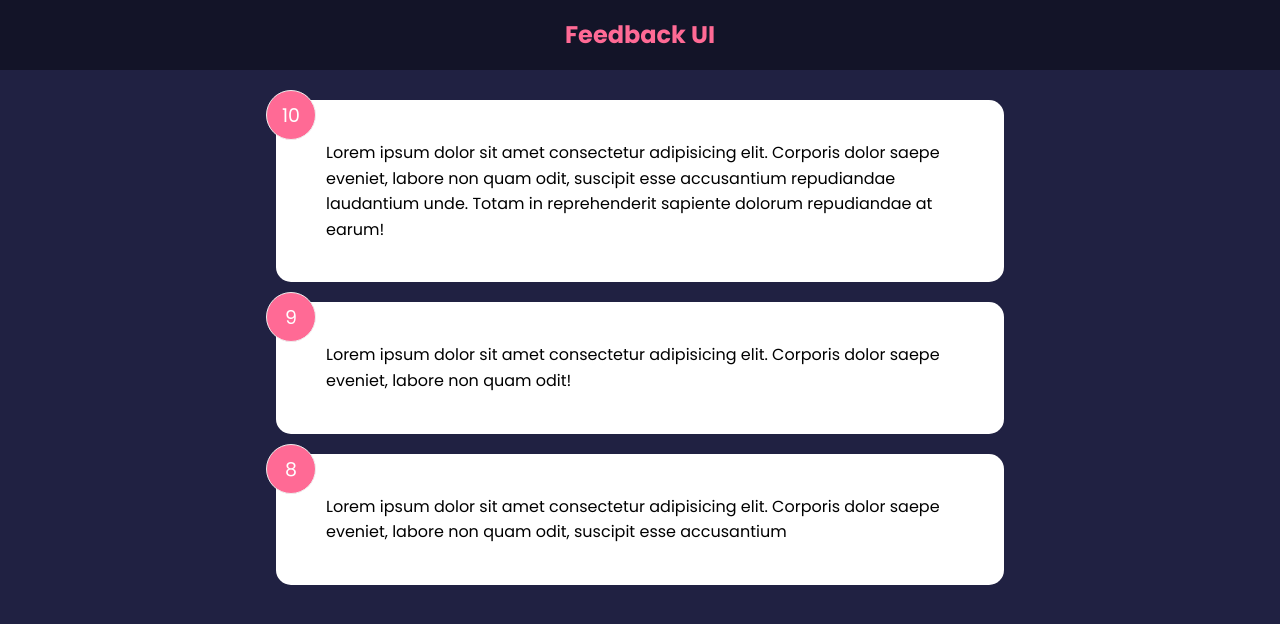
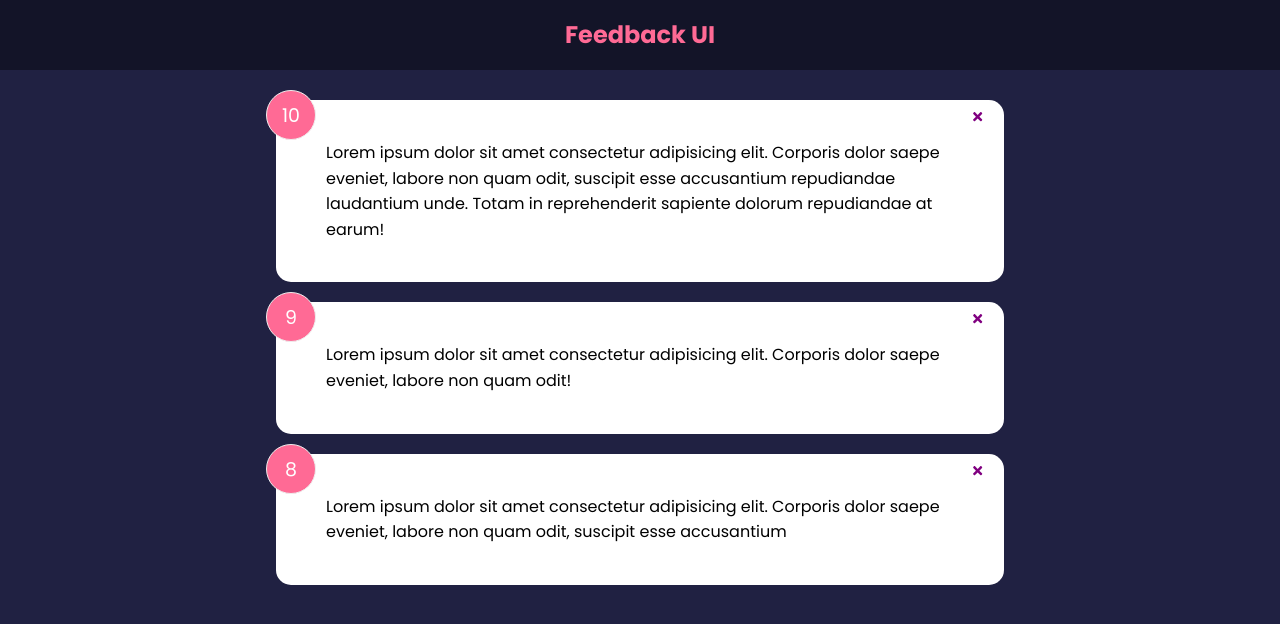
Before and after one commit to obaidurx/feebBack-app, a React (Create React App) app: page / in a window 1280 px wide. Shown: the top 624 px of the page. Built offline with nearby package versions, Linux system fonts and the light colour scheme; the HTML template or start-up script is replaced by a standard one.

Commit message:
added feedback delete option

```diff
--- a/package.json
+++ b/package.json
@@ -9,6 +9,7 @@
     "prop-types": "^15.8.1",
     "react": "^17.0.2",
     "react-dom": "^17.0.2",
+    "react-icons": "^4.3.1",
     "react-scripts": "^2.1.3",
     "web-vitals": "^2.1.4"
   },
--- a/src/App.js
+++ b/src/App.js
@@ -6,11 +6,17 @@
 
 function App() {
   const [feedback, setFeedback] = useState(FeedbackData);
+
+  const deleteFeedback = (id) => {
+    if (window.confirm("Are you sure want to delete ?")) {
+      setFeedback(feedback.filter((item) => item.id !== id));
+    }
+  };
   return (
     <>
       <Header />
       <div className="container">
-        <FeedbackList feedback={feedback} />
+        <FeedbackList feedback={feedback} handleDelete={deleteFeedback} />
       </div>
     </>
   );
--- a/src/components/FeedbackItem.jsx
+++ b/src/components/FeedbackItem.jsx
@@ -1,14 +1,18 @@
+import {FaTimes} from 'react-icons/fa'
 import React from 'react';
 import Card from './shared/Card';
 import PropTypes from 'prop-types';
-const FeedbackItem = ({item}) => {
 
+
+const FeedbackItem = ({item,handleDelete}) => {
 
     return (
         <Card>
             <div className="num-display">{item.rating}</div>
+            <button onClick={()=>handleDelete(item.id)} className="close">
+                <FaTimes color='purple'/>
+            </button>
             <div className="text-display">{item.text}</div>
-
         </Card>
     );
 };
--- a/src/components/FeedbackList.jsx
+++ b/src/components/FeedbackList.jsx
@@ -2,14 +2,15 @@
 import PropTypes from 'prop-types';
 import FeedbackItem from './FeedbackItem';
 
-const FeedbackList = ({feedback}) => {
+const FeedbackList = ({feedback,handleDelete}) => {
 if(!feedback || feedback.length===0){
 return <p>No Feedback Yet</p>
 }
 return <div className='feedback-list'>
             {
                 feedback.map((item)=>(
-                    <FeedbackItem key={item.id} item={item}/>
+                    <FeedbackItem key={item.id} item={item}
+                    handleDelete={handleDelete}/>
                 ))
 
             }
```
Also changed, not shown: 1 other file (tests, documents, lock files or other folders).
